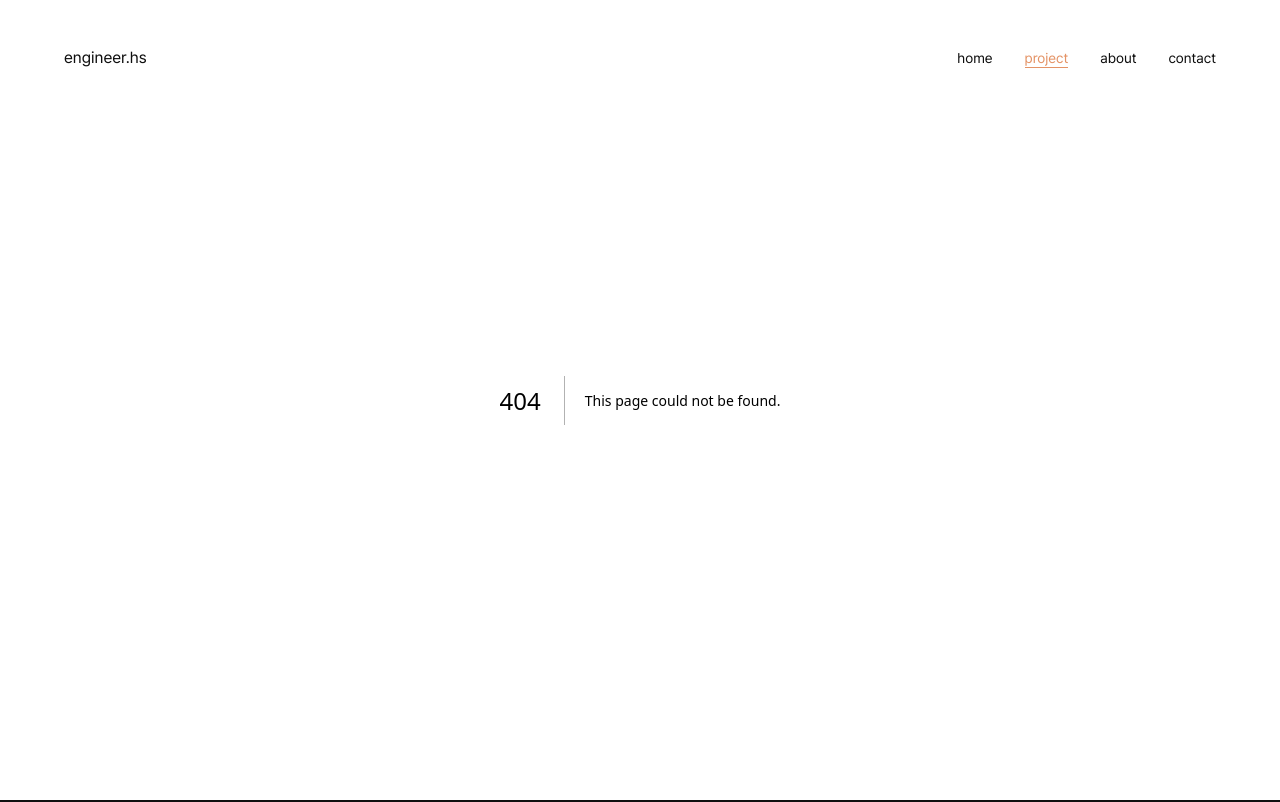
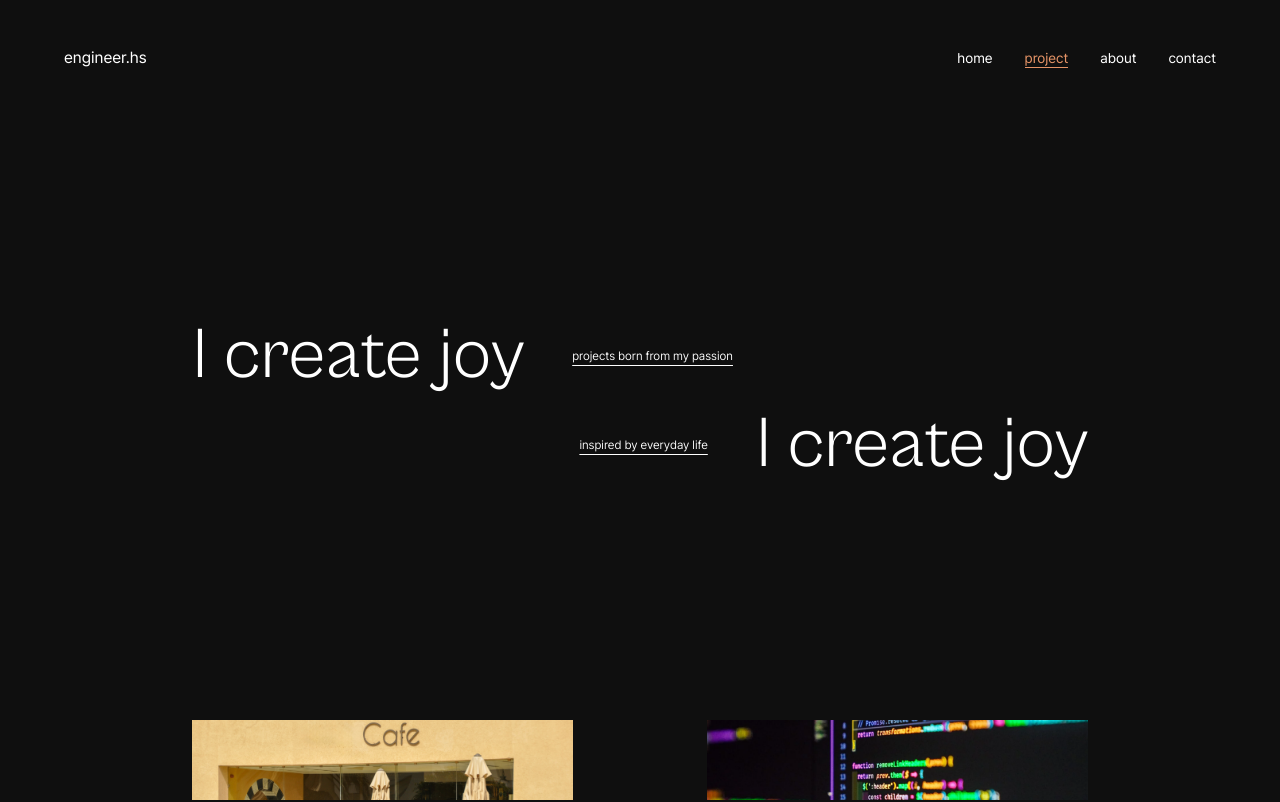
Before and after one commit to Hyunsoo-k/portfolio-2026, a Next.js app: page /project in a window 1280 px wide. Before the commit this address had no page. Shown: the top 802 px of the page. Built offline with nearby package versions, Linux system fonts and the light colour scheme.

Commit message:
feat: /project 라우팅 파일 생성, 렌더링

```diff
--- /dev/null
+++ b/app/project/page.tsx
@@ -0,0 +1,7 @@
+import { ProjectPage } from '@/views/project'
+
+export default function Project() {
+  return (
+    <ProjectPage />
+  );
+}
```
